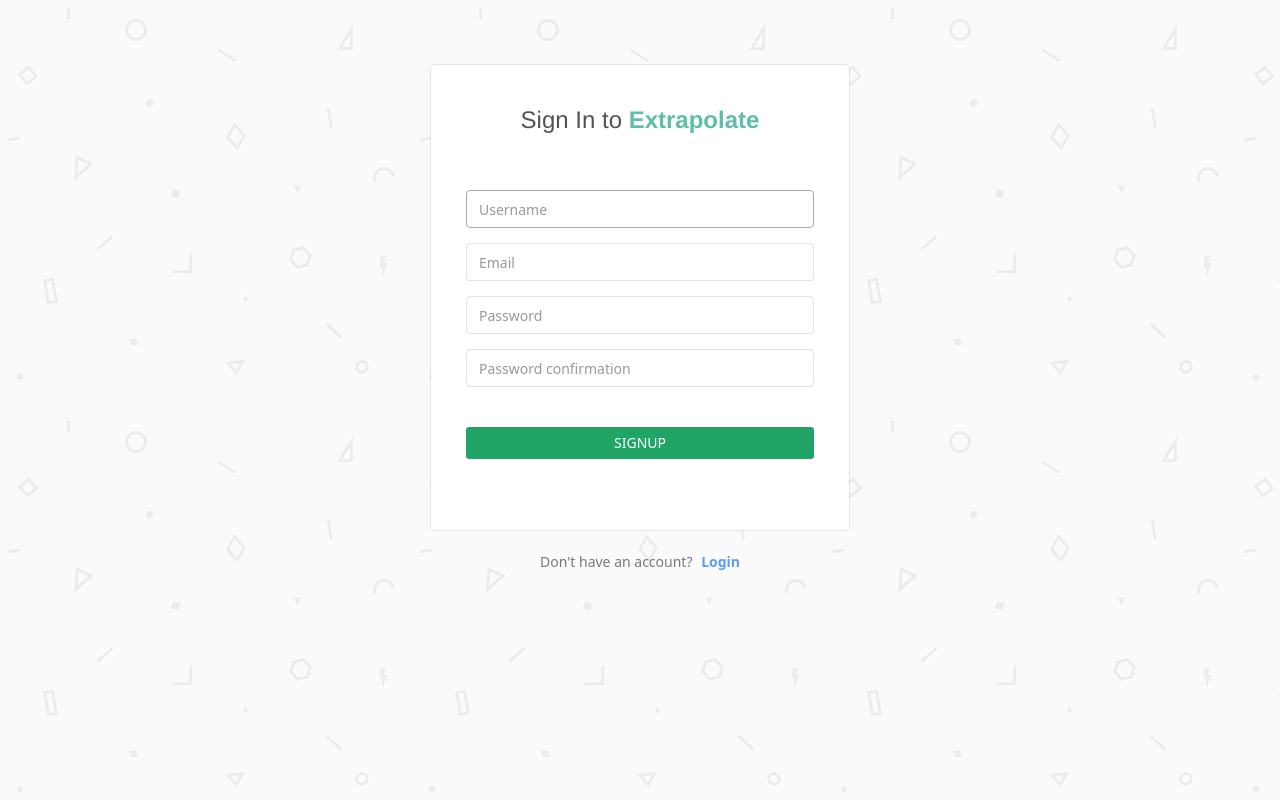
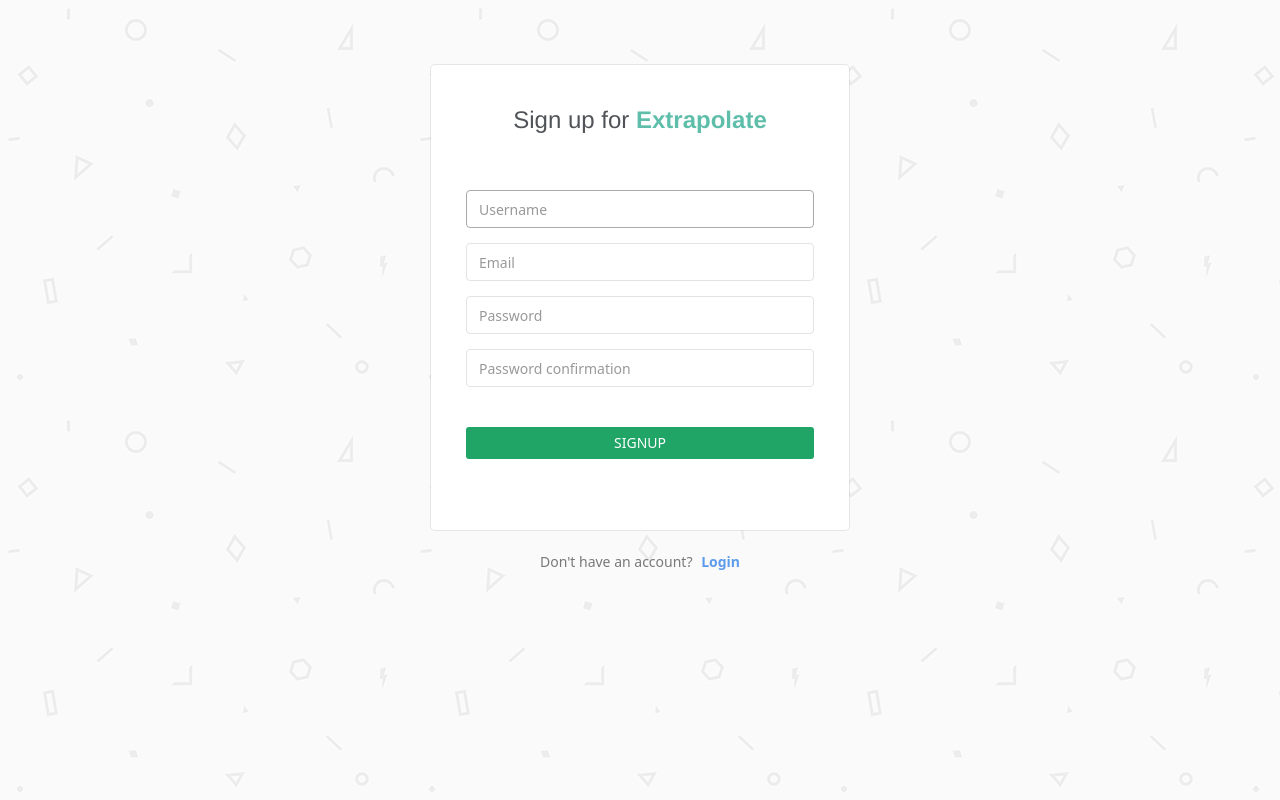
Before and after one commit to TeamExtrapolate/extrapolate, a Django app: page /signup/ in a window 1280 px wide. Run offline with Django 3.2, Linux system fonts and the light colour scheme; parts of the project's set-up code (start-up, migrations or seed data) failed here and were passed over; some libraries are stand-ins or nearby versions.

Commit message:
Fixed texts

```diff
--- a/templates/authentication/signup.html
+++ b/templates/authentication/signup.html
@@ -21,7 +21,7 @@
     <div class="wrapper-page">
         <div class=" card-box">
             <div class="panel-heading">
-                <h3 class="text-center"> Sign In to <strong class="text-custom">Extrapolate</strong></h3>
+                <h3 class="text-center"> Sign up for <strong class="text-custom">Extrapolate</strong></h3>
             </div>
             <div class="panel-body">
                 <form class="form-horizontal m-t-20" id="signup-form" method="POST" action="{% url 'signup' %}">
```
